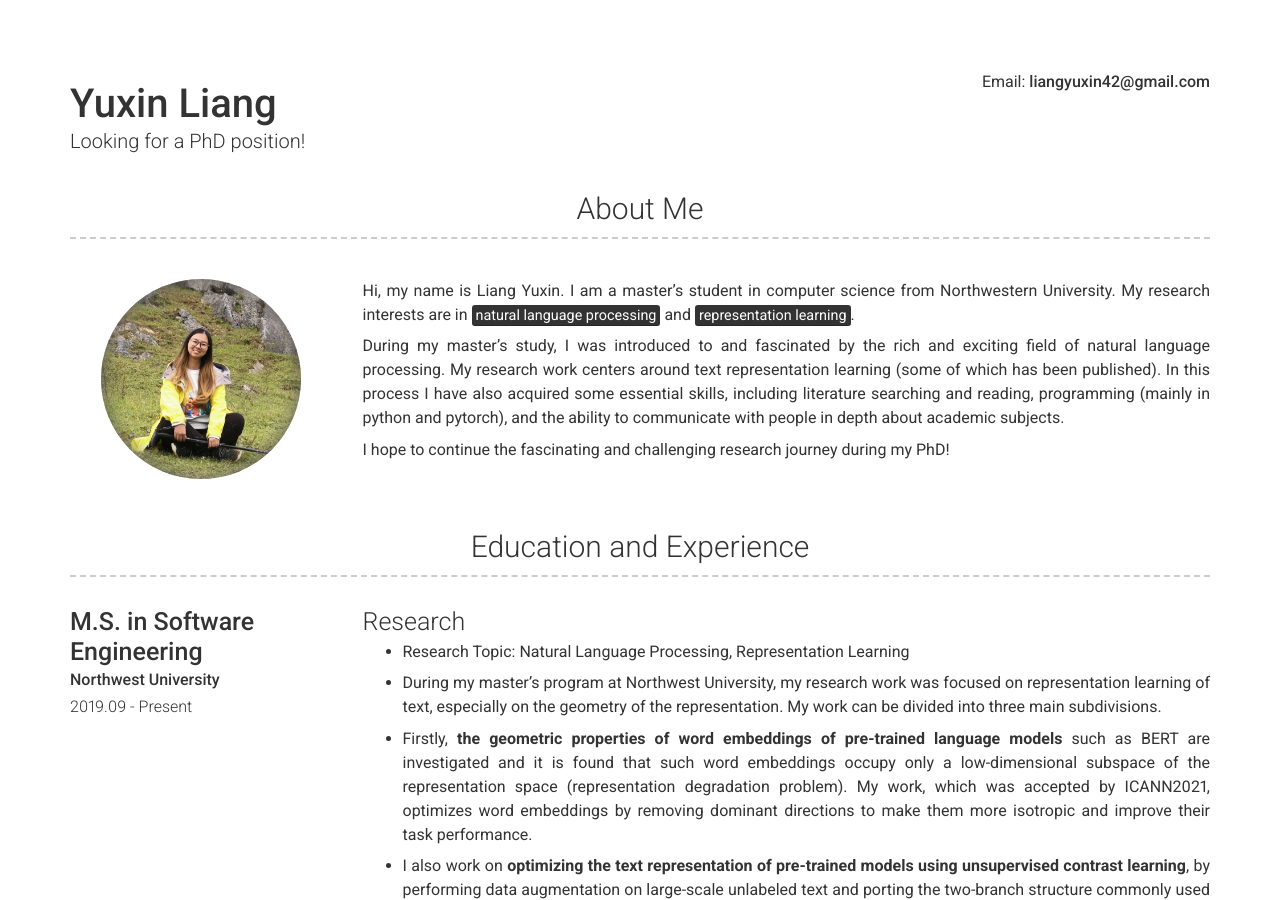
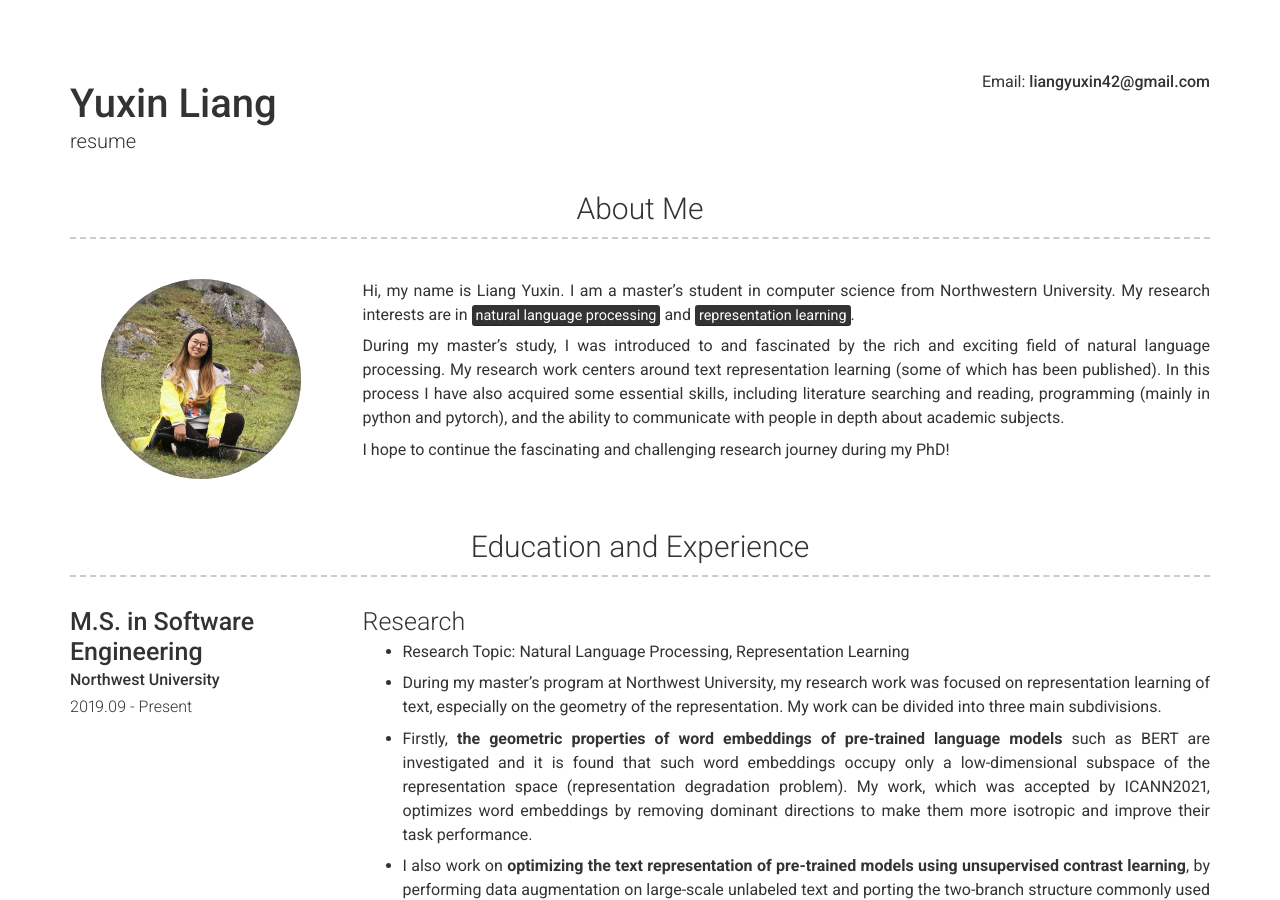
Before and after one commit to liangyuxin42/resume, a Jekyll site: the page built from index.md, in a window 1280 px wide and 900 px high. Built offline with Jekyll 4.4.1, drawn with Linux system fonts in a browser that asks for light colours; nearby versions of some CDN libraries.

Commit message:
Update _config.yml

```diff
--- a/_config.yml
+++ b/_config.yml
@@ -7,7 +7,7 @@ version: 2
 
 # Personal info
 name: Yuxin Liang
-title: Looking for a PhD position!
+title:
 email: 	liangyuxin42@gmail.com
 # email_title: Email (Email title override)
 #phone: Your phone number (optional)
```
